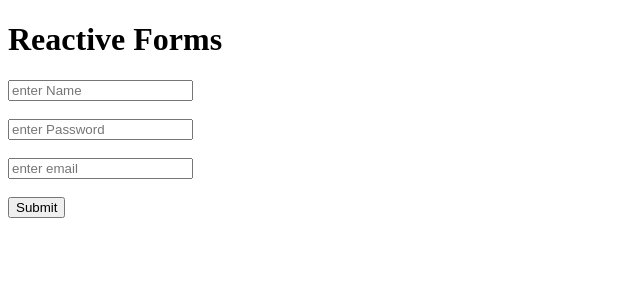
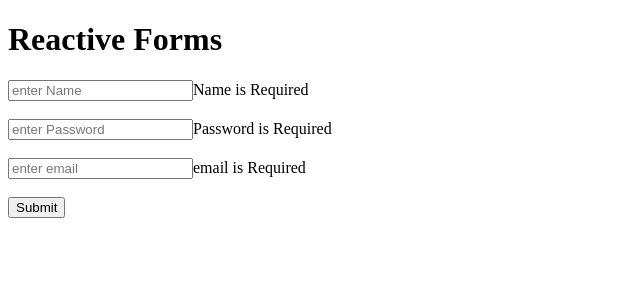
Before and after one commit to leonischu/Angular, an Angular app: page / in a window 1280 px wide. Shown: the top 300 px of the page, without its empty margins (0-640 px from the left). Built offline with nearby package versions, Linux system fonts and the light colour scheme.

Commit message:
Form Validation

```diff
--- a/src/app/app.html
+++ b/src/app/app.html
@@ -2,11 +2,17 @@
 
 <form [formGroup] = "profileForm" (ngSubmit) = "onSubmit()">
     <input type="text" placeholder="enter Name" formControlName = "name" >
+    <span *ngIf="name?.hasError('required')">Name is Required</span>
+    <span *ngIf="name?.invalid &&(name?.dirty || name?.touched)">Enter user name</span>
     <br>
     <br>
     <input type="text" placeholder="enter Password" formControlName = "password">
+     <span *ngIf="password?.hasError('required')">Password is Required</span>
+    <span *ngIf="password?.invalid &&(password?.dirty || password?.touched)">Enter user password</span>
     <br><br>
     <input type="text" placeholder="enter email" formControlName= "email">
+     <span *ngIf="email?.hasError('required')">email is Required</span>
+    <span *ngIf="email?.invalid &&(email?.dirty || email?.touched)">Enter user email</span>
     <br><br>
     <button  >Submit</button>
 
--- a/src/app/app.ts
+++ b/src/app/app.ts
@@ -1,26 +1,36 @@
+import { NgIf } from '@angular/common';
 import { Component, computed, effect, Signal, signal, WritableSignal } from '@angular/core';
-import { FormControl, FormGroup, FormsModule, ReactiveFormsModule } from '@angular/forms';
+import { FormControl, FormGroup, FormsModule, ReactiveFormsModule, Validators } from '@angular/forms';
 import { RouterLink, RouterOutlet } from '@angular/router';
 
 
 
 @Component({
   selector: 'app-root',
-  imports: [RouterOutlet,ReactiveFormsModule],
+  imports: [RouterOutlet,ReactiveFormsModule,NgIf],
   templateUrl: './app.html',
   styleUrl: './app.css'
 })
 export class App {
 
   profileForm =new FormGroup({
-    name: new FormControl(),
-    password: new FormControl(),
-    email: new FormControl(),
+    name: new FormControl('',[Validators.required]),
+    password: new FormControl('',[Validators.required,Validators.minLength(5)]),
+    email: new FormControl('',[Validators.required,Validators.maxLength(50),Validators.pattern('^[a-z0-9._%+-]')]),
 
   })
   onSubmit(){
     console.log(this.profileForm.value);
   }
+  get name(){
+    return this.profileForm.get('name')
+  }
+  get email(){
+    return this.profileForm.get('email')
+  }
+  get password(){
+    return this.profileForm.get('password')
+  }
 
 
 }
```
